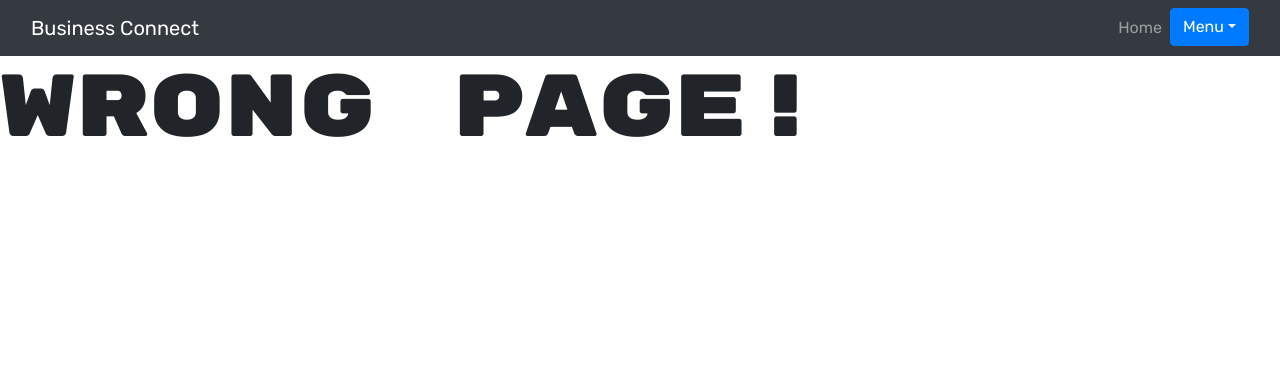
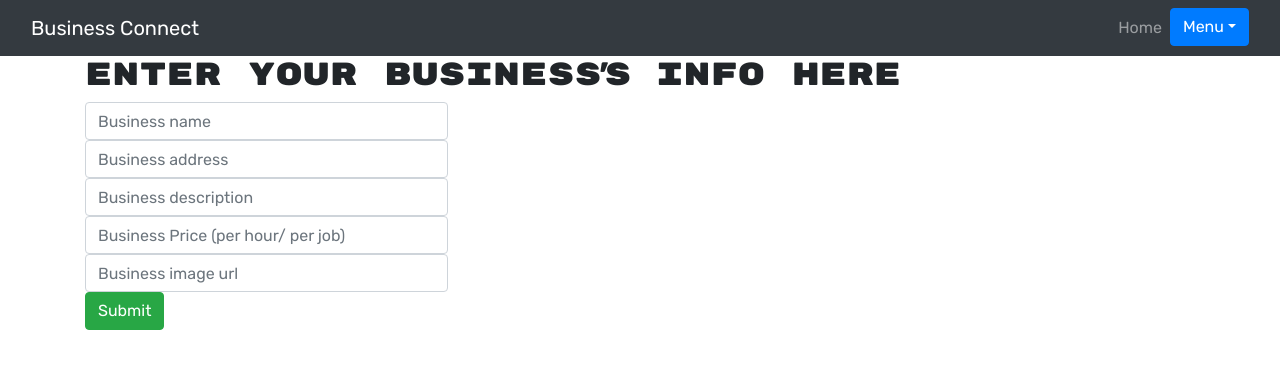
Before and after one commit to Luis-Ramirez21x/Business-Connect, a React (Create React App) app in the folder client/: page /mybusiness in a window 1280 px wide. Shown: the top 368 px of the page. Built offline with nearby package versions, Linux system fonts and the light colour scheme.

Commit message:
basic MyBusiness

```diff
--- a/client/src/App.js
+++ b/client/src/App.js
@@ -9,6 +9,8 @@ import {
 import { setContext } from '@apollo/client/link/context';
 
 import Home from './pages/Home';
+import MyBusiness from './pages/MyBusiness'
+
 import Navv from './components/Navbar';
 import StoreProvider from './utils/GlobalState';
 
@@ -41,6 +43,7 @@ function App() {
           <Navv />
           <Switch>
             <Route exact path='/' component={Home} />
+            <Route exact path='/mybusiness' component={MyBusiness} />
             <Route render={() => <h1 className='display-2'>Wrong page!</h1>} />
           </Switch>
         </StoreProvider>
--- a/client/src/components/Navbar.js
+++ b/client/src/components/Navbar.js
@@ -30,8 +30,8 @@ const Navv = () => {
                 ) : (
                   <Dropdown.Item onClick={() => setShowModal(true)}>Login/Sign Up</Dropdown.Item>
                 )}
-                <Dropdown.Item tag={Link} to='/mybusiness'>My Business</Dropdown.Item>
-                <Dropdown.Item tag={Link} to='/following' >Following</Dropdown.Item>
+                <Dropdown.Item as={Link} to='/mybusiness'>My Business</Dropdown.Item>
+                <Dropdown.Item as={Link} to='/following' >Following</Dropdown.Item>
               </DropdownButton>
             </Nav>
         </Container>
--- /dev/null
+++ b/client/src/pages/MyBusiness.js
@@ -0,0 +1,96 @@
+import React, { useState, useEffect } from 'react';
+import { Jumbotron, Container, Col, Form, Button, Card, CardColumns } from 'react-bootstrap';
+
+function MyBusiness() {
+  const [nameInput, setNameInput] = useState('');
+  const [addressInput, setAddressInput] = useState('');
+  const [descriptionInput, setDescriptionInput] = useState('');
+  const [priceInput, setPriceInput] = useState('');
+  const [imageInput, setImageInput] = useState('');
+
+  const handleSubmit = async (event) => {
+
+    const newBusiness = {
+      name: nameInput,
+      address: addressInput,
+      description: descriptionInput,
+      price: priceInput,
+      image: imageInput
+    }
+  };
+
+  return (
+    <>
+      <Container>
+        <h2>Enter Your Business's Info Here</h2>
+        <Form>
+          <Form.Row>
+            <Col xs={12} md={4}>
+              <Form.Control
+                  name='businessName'
+                  value={nameInput}
+                  onChange={(e) => setNameInput(e.target.value)}
+                  type='text'
+                  size='md'
+                  placeholder='Business name'
+              />
+            </Col>
+          </Form.Row>
+          <Form.Row>
+            <Col xs={12} md={4}>
+              <Form.Control
+                  name='businessAddress'
+                  value={addressInput}
+                  onChange={(e) => setAddressInput(e.target.value)}
+                  type='text'
+                  size='md'
+                  placeholder='Business address'
+              />
+            </Col>
+          </Form.Row>
+          <Form.Row>
+            <Col xs={12} md={4}>
+              <Form.Control
+                  name='businessDescription'
+                  value={descriptionInput}
+                  onChange={(e) => setDescriptionInput(e.target.value)}
+                  type='text'
+                  size='md'
+                  placeholder='Business description'
+              />
+            </Col>
+          </Form.Row>
+          <Form.Row>
+            <Col xs={12} md={4}>
+              <Form.Control
+                  name='businessPrice'
+                  value={priceInput}
+                  onChange={(e) => setPriceInput(e.target.value)}
+                  type='text'
+                  size='md'
+                  placeholder='Business Price (per hour/ per job)'
+              />
+            </Col>
+          </Form.Row>
+          <Form.Row>
+            <Col xs={12} md={4}>
+              <Form.Control
+                  name='businessImage'
+                  value={imageInput}
+                  onChange={(e) => setImageInput(e.target.value)}
+                  type='text'
+                  size='md'
+                  placeholder='Business image url'
+              />
+            </Col>
+          </Form.Row>
+        </Form>
+
+        <Button type='submit' variant='success' size='md'>Submit</Button>
+
+      </Container>
+    </>
+  )
+};
+
+export default MyBusiness;
```
